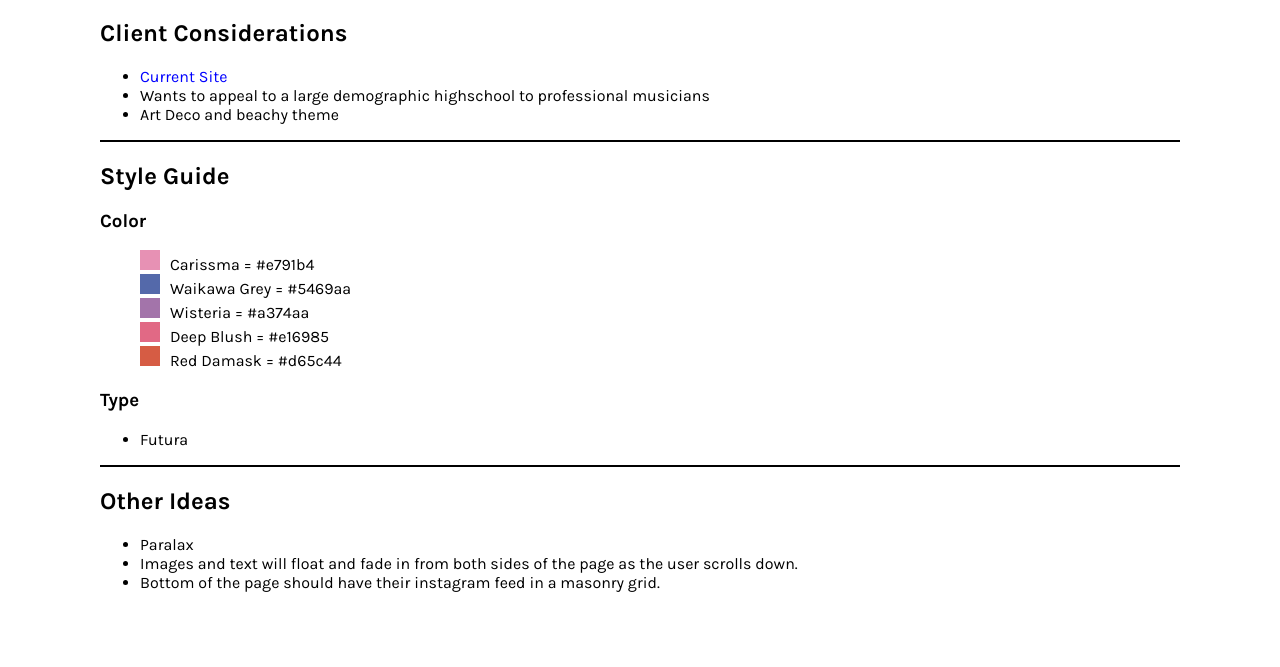
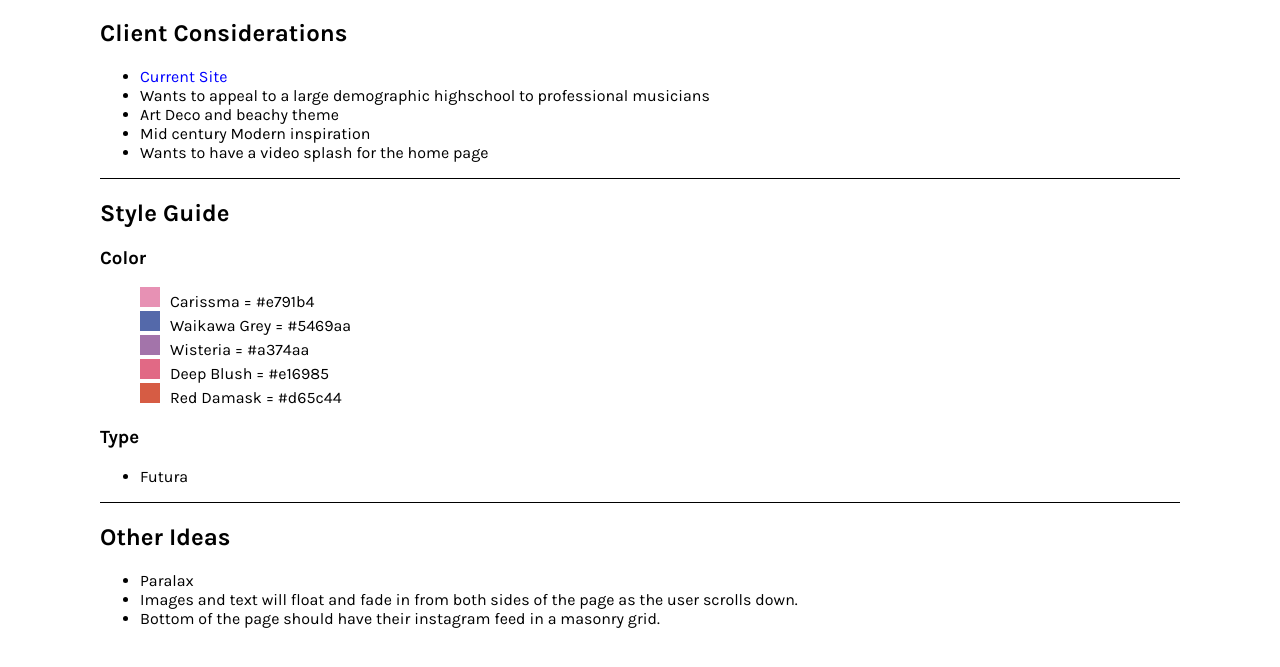
Before and after one commit to 2gb1bb/2gb1bb.github.io, a plain HTML site: page caramelle.html in a window 1280 px wide. Shown: the part 61-728 px from the top of the page. Drawn offline with Linux system fonts and the light colour scheme.

Commit message:
more content

```diff
--- a/caramelle.html
+++ b/caramelle.html
@@ -14,6 +14,8 @@
 			<li><a href="https://www.caramelleband.com">Current Site</a></li>
 			<li>Wants to appeal to a large demographic highschool to professional musicians</li>
 			<li>Art Deco and beachy theme</li>
+			<li>Mid century Modern inspiration</li>
+			<li>Wants to have a video splash for the home page</li>
 		</ul>
 		<div class="break"></div>
 
--- a/style.css
+++ b/style.css
@@ -26,7 +26,7 @@ p {
 }
 
 .break {
-	height: 2px;
+	height: 1px;
 	background-color: black;
 }
 
```
